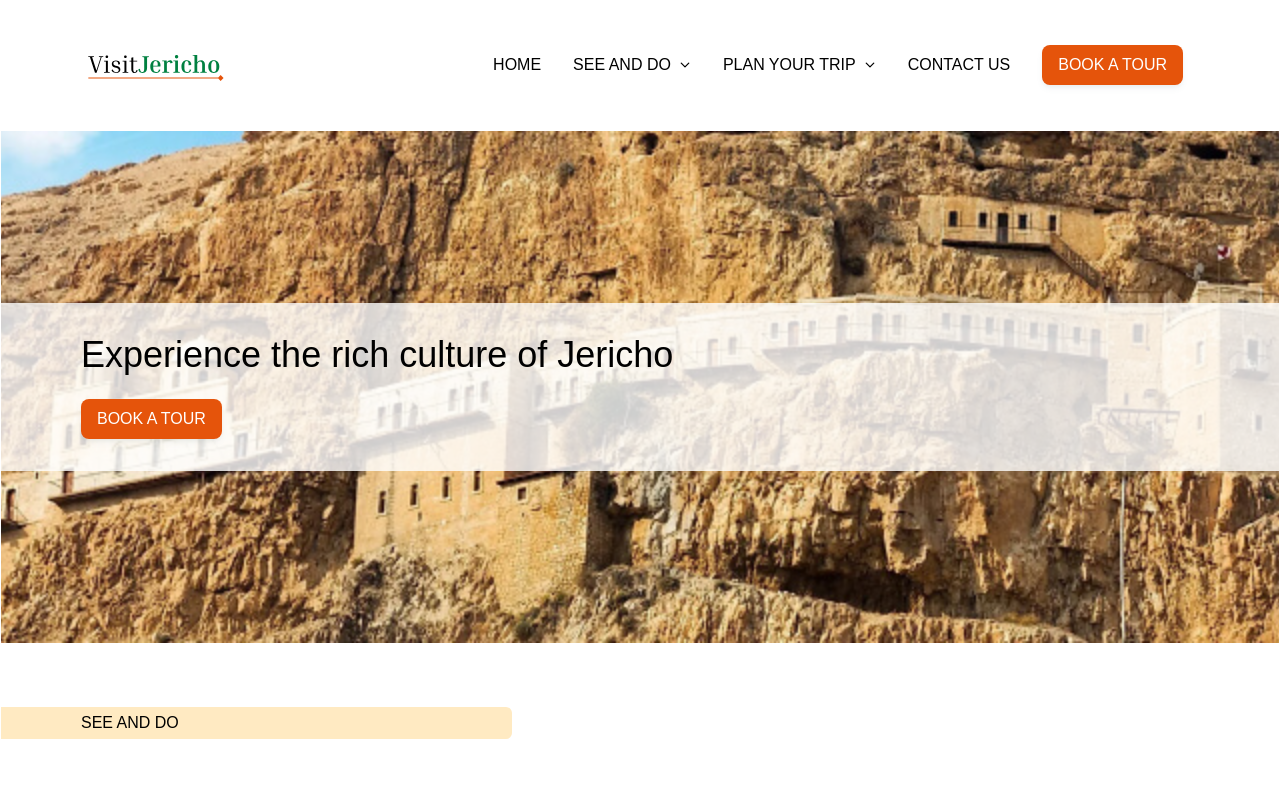
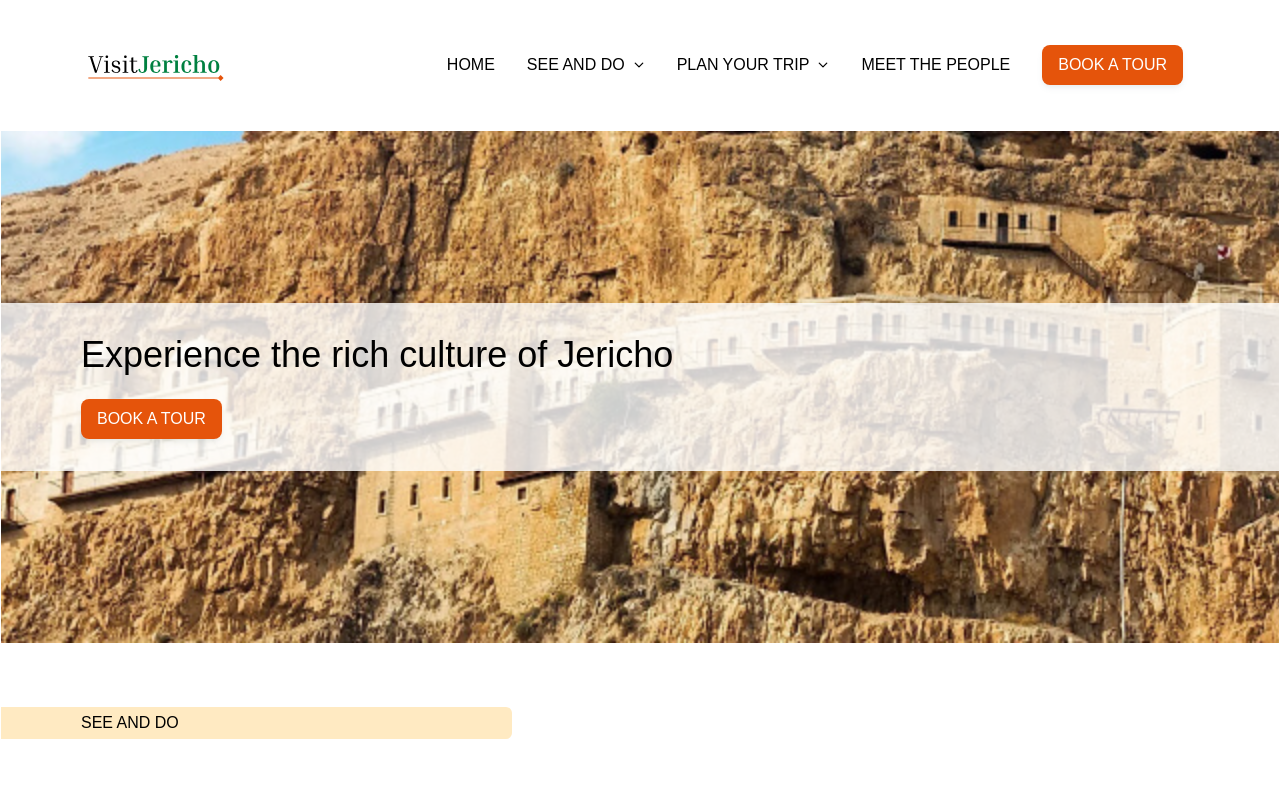
Before and after one commit to monikadybalska/visitjericho, a Next.js app: page / in a window 1280 px wide. Shown: the top 797 px of the page. Built offline with nearby package versions, Linux system fonts and the light colour scheme; a web font is replaced by a local one.

Commit message:
fix: changed Contact us to Meet the People in navbar

```diff
--- a/app/components/navbar/nav-list.tsx
+++ b/app/components/navbar/nav-list.tsx
@@ -38,7 +38,7 @@ export default function NavList({
       ))}
       <Typography as="a" href="#" color="black" className="font-medium">
         <ListItem className="flex items-center gap-2 py-2 pr-4">
-          Contact Us
+          Meet the People
         </ListItem>
       </Typography>
       <Button className="my-2 mx-3 lg:my-0 font-[400]" size="md">
```
